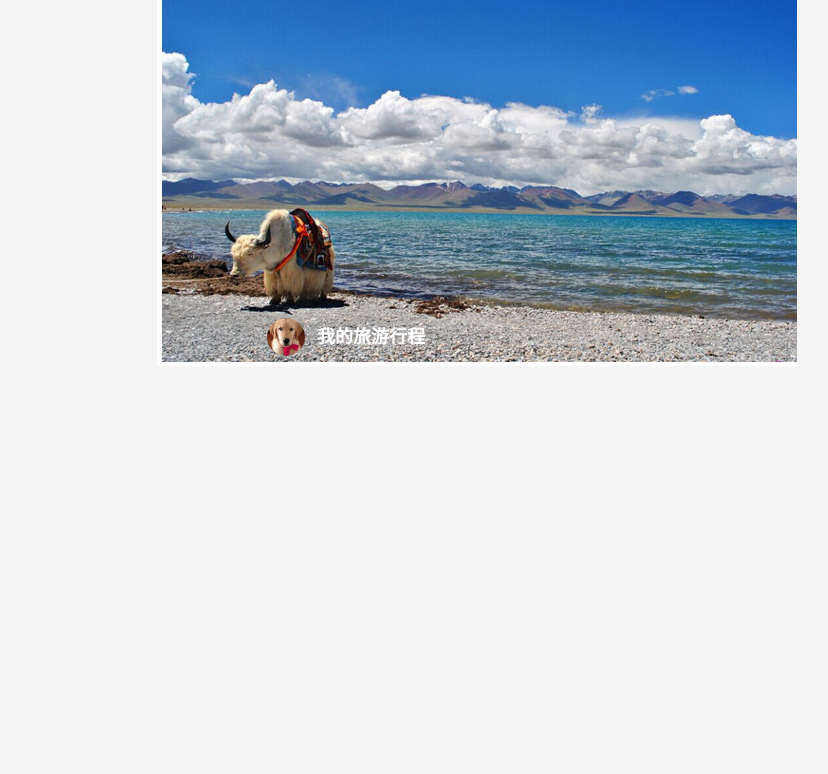
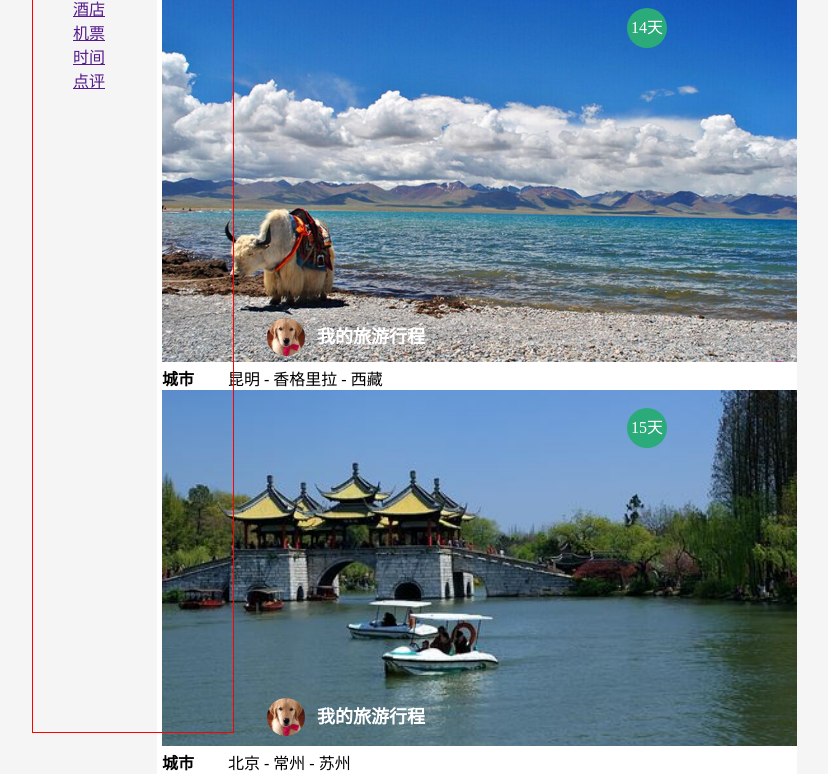
Before and after one commit to Kehaoqi16/hello, a plain HTML site: page image/tour/tour.html in a window 1280 px wide. Shown: the part 98-872 px from the top of the page, without its empty margins (163-991 px from the left). Before the commit the page ends 800 px from the top, so only its background shows below. Drawn offline with Linux system fonts and the light colour scheme.

Commit message:
作业3 16-kehaoqi finish day and half aside

```diff
--- a/image/tour/tour.html
+++ b/image/tour/tour.html
@@ -45,7 +45,21 @@
         left: 430px;
     }
 
+    .bottom2{
+        position:absolute;
+        top: 780px;
+        left: 430px;
+    }
+
     .face{
+        float: left;
+        border:1px solid white
+        width: 39px;
+        height: 39px;
+        boeder-radius:50%;
+    }
+
+    .face2{
         float: left;
         border:1px solid white
         width: 39px;
@@ -61,8 +75,55 @@
         line-height: 40px;
         margin-left: 50px;
     }
+
+    .day{
+        position:absolute;
+        top: 90px;
+        right: 450px;
+        width: 40px;
+        height: 40px;
+        border-radius: 50%;
+        text-align: center;
+        background-color: #2bab79;
+        line-height: 40px;
+        color: #ffffff;
+    }
+
+    .day2{
+        position:absolute;
+        top: 490px;
+        right: 450px;
+        width: 40px;
+        height: 40px;
+        border-radius: 50%;
+        text-align: center;
+        background-color: #2bab79;
+        line-height: 40px;
+        color: #ffffff;
+    }
+
+    em{
+        font-style: normal;
+        font-weight: bolder;
+    }
+
+    span{
+        margin-left: 30px;
+    }
+
+    .qui-aside{
+        position: absolute;
+        top: 29px;
+        left: 195px;
+        border: 1px solid red;
+        width: 200px;
+        height: 800px;
+    }
+
+    ul{
+        list-style: none;
+    }
 </style>
-
 <body>
     <header class="qui-header">
         <h1>国内旅游计划</h1>
@@ -77,6 +138,49 @@
             </p>
             <h2 class="title">我的旅游行程</h2>
         </div>
+        <p class="day">
+            14天
+        </p>
+        <div>
+            <em>
+                城市
+            </em>
+            <span>
+                昆明 - 香格里拉 - 西藏
+            </span>
+        </div>
     </section>
+    <section class="plcRouteList">
+        <a href="">
+            <img src="华东.jpg" alt="" width="635px">
+        </a>
+        <div class="bottom2">
+            <p class="face2">
+                <img src="touxiang.jpg" alt="" width="38" height="38" class="pic">
+            </p>
+            <h2 class="title">我的旅游行程</h2>
+        </div>
+        <p class="day2">
+            15天
+        </p>
+        <div>
+            <em>
+                城市
+            </em>
+            <span>
+                北京 - 常州 - 苏州
+            </span>
+        </div>
+    </section>
+    <aside class="qui-aside">
+        <ul>
+            <li><a href="">首页</a></li>
+            <li><a href="">目的地</a></li>
+            <li><a href="">酒店</a></li>
+            <li><a href="">机票</a></li>
+            <li><a href="">时间</a></li>
+            <li><a href="">点评</a></li>
+        </ul>
+    </aside>
 </body>
 </html>
```
